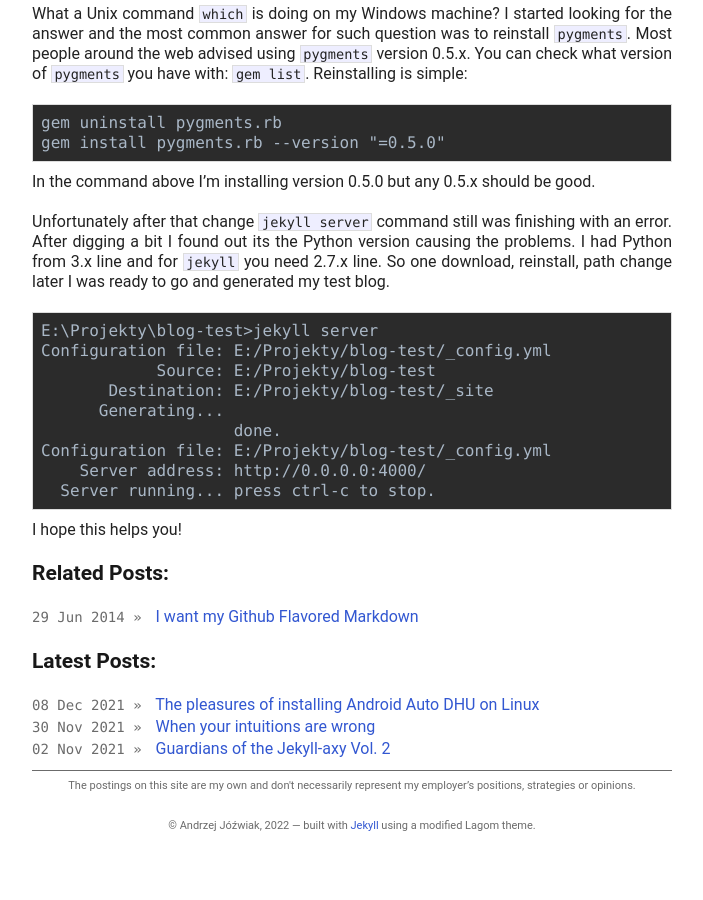
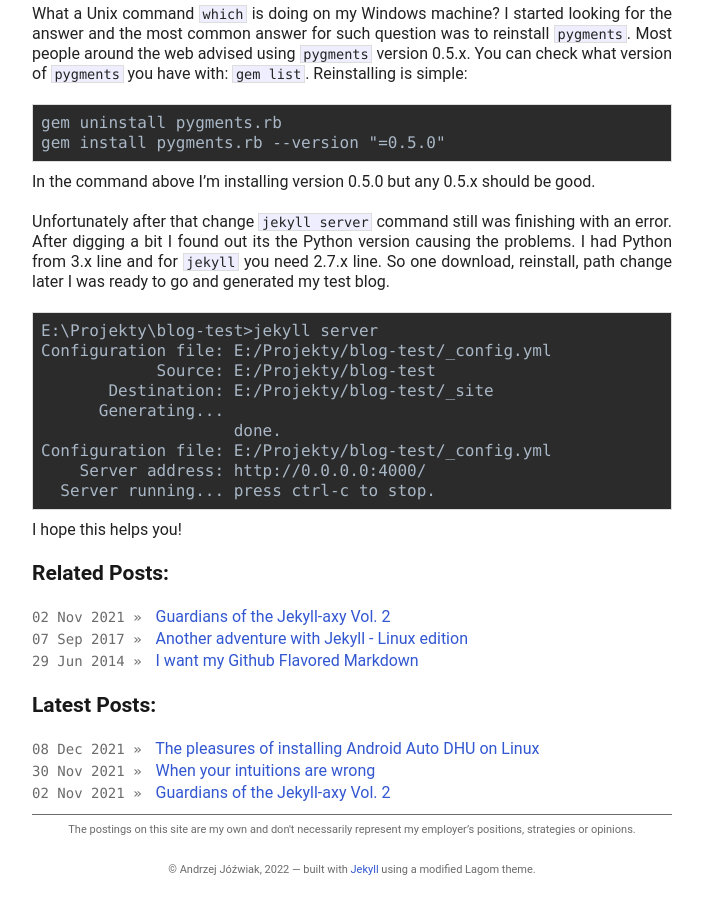
Before and after one commit to ajoz/ajoz.github.io, a Jekyll site: the page built from _posts/2014-06-28-jekyll-on-windows.markdown, in a window 1280 px wide and 900 px high, scrolled down 2076 px. Shown: the whole window, without its empty margins (298-1001 px from the left). Built offline with Jekyll 4.4.1, drawn with Linux system fonts in a browser that asks for light colours; nearby versions of some CDN libraries; comment, search, counter and statistics services are not loaded; before the commit the page ends 2932 px from its top, so only the background shows below that; some of the changed text lies outside the part shown.

Commit message:
[dev] Handling missing related posts. Fixing tags for jekyll posts. Handling missing latest

```diff
--- a/_includes/latest.html
+++ b/_includes/latest.html
@@ -1,11 +1,18 @@
-<div id="latest">
-    <h3>Latest Posts:</h3>
+{% assign listItems = '' %}
+{% assign foundPosts = 0 %}
 
-    <ul class="posts">
-        {% for post in site.related_posts limit:3 %}
-        <li>
-          <span>{{ post.date | date_to_string }} &raquo;</span> <a href="{{ post.url }}">{{ post.title }}</a>
-        </li>
-        {% endfor %}
-    </ul>
-</div>
+{% for post in site.related_posts limit:3 %}
+    {% capture tagmarkup %}<li><span>{{ post.date | date_to_string }} &raquo;</span> <a href="{{ post.url }}">{{ post.title }}</a></li>{% endcapture %}
+    {% assign listItems = listItems | append: tagmarkup %}
+    {% assign foundPosts = foundPosts | plus: 1 %}
+{% endfor %}
+
+{% if foundPosts > 0 %}
+    <div id="latest">
+        <h3>Latest Posts:</h3>
+
+        <ul class="posts">
+            {{ listItems }}
+        </ul>
+    </div>
+{% endif %}
--- a/_includes/related.html
+++ b/_includes/related.html
@@ -1,11 +1,8 @@
-<div id="related">
-    <h3>Related Posts:</h3>
-
 {% assign maxRelated = 4 %}
 {% assign minCommonTags =  2 %}
 {% assign maxRelatedCounter = 0 %}
+{% assign listItems = '' %}
 
-    <ul class="posts">
 {% for post in site.posts %}
     {% assign sameTagCount = 0 %}
 
@@ -18,9 +15,8 @@
     {% endfor %}
 
     {% if sameTagCount >= minCommonTags %}
-            <li>
-                <span>{{ post.date | date_to_string }} &raquo;</span> <a href="{{ post.url }}">{{ post.title }}</a>
-            </li>
+        {% capture tagmarkup %}<li><span>{{ post.date | date_to_string }} &raquo;</span> <a href="{{ post.url }}">{{ post.title }}</a></li>{% endcapture %}
+        {% assign listItems = listItems | append: tagmarkup %}
         {% assign maxRelatedCounter = maxRelatedCounter | plus: 1 %}
         {% if maxRelatedCounter >= maxRelated %}
             {% break %}
@@ -28,5 +24,12 @@
     {% endif %}
 
 {% endfor %}
+
+{% if maxRelatedCounter > 0 %}
+    <div id="related">
+        <h3>Related Posts:</h3>
+        <ul class="posts">
+            {{ listItems }}
         </ul>
     </div>
+{% endif %}
--- a/_posts/2014-06-28-jekyll-on-windows.markdown
+++ b/_posts/2014-06-28-jekyll-on-windows.markdown
@@ -1,8 +1,8 @@
 ---
 layout: post
-title: Jekyll on Windows
+title: Installing Jekyll - Windows edition
 author: Andrzej Jóźwiak
-tags: windows jekyll github-pages
+tags: jekyll github-pages windows
 date: 28-06-2014
 disqus: true
 ---
--- a/_posts/2017-09-07-jekyll-linux-issues.markdown
+++ b/_posts/2017-09-07-jekyll-linux-issues.markdown
@@ -3,7 +3,7 @@
 date: 07-09-2017
 author: Andrzej Jóźwiak
 title: Another adventure with Jekyll - Linux edition
-tags: linux jekyll
+tags: jekyll github-pages linux
 disqus: true
 ---
 
--- a/_posts/2021-11-02-jekyll-linux-issues-vol2.markdown
+++ b/_posts/2021-11-02-jekyll-linux-issues-vol2.markdown
@@ -3,7 +3,7 @@
 date: 02-11-2021
 author: Andrzej Jóźwiak
 title: Guardians of the Jekyll-axy Vol. 2
-tags: linux jekyll
+tags: jekyll github-pages linux
 disqus: true
 ---
 
```
Lines whose indentation alone changed are shown as unchanged.
